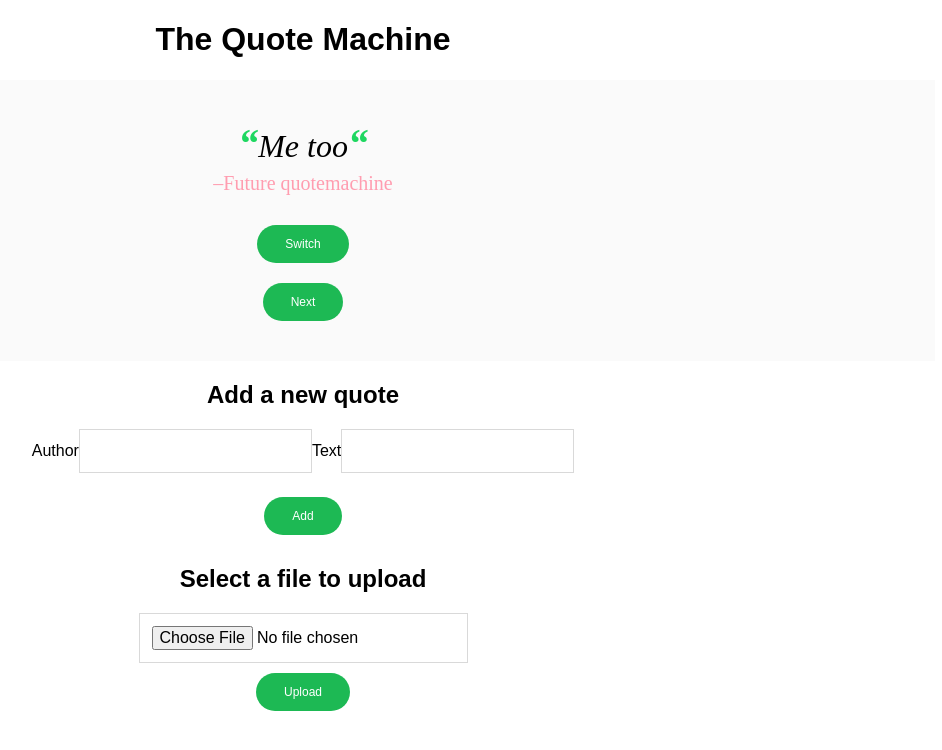
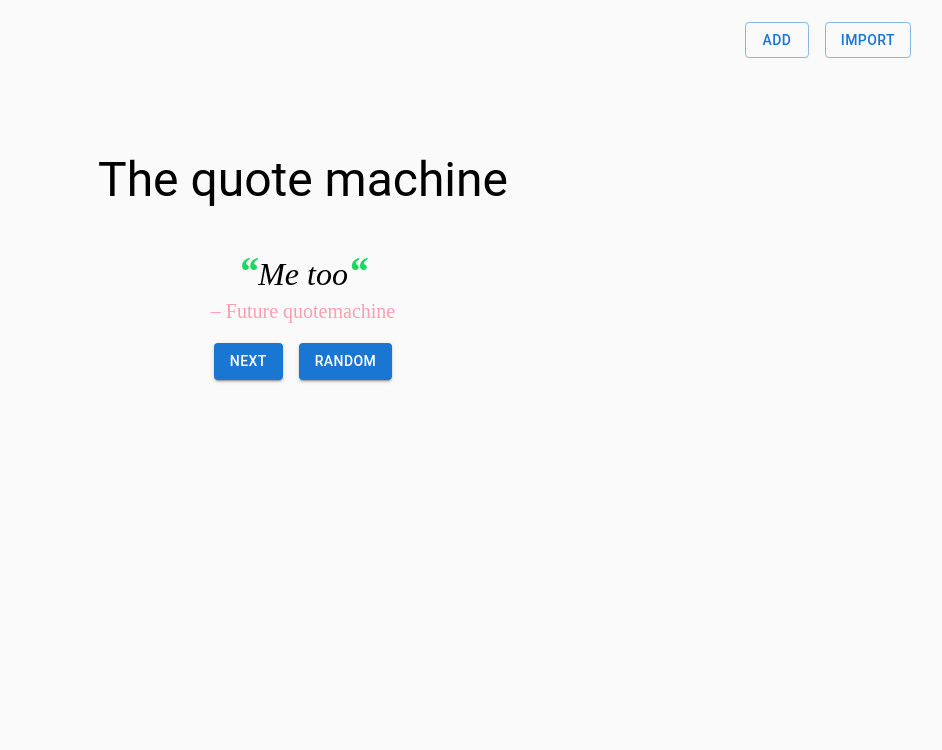
Before and after one commit to Tinatinak/quote-machine-pt2-ttk, a React (Create React App) app: page / in a window 1280 px wide. Shown: the top 750 px of the page, without its empty margins (337-1279 px from the left). Built offline with nearby package versions, Linux system fonts and the light colour scheme.

Commit message:
feat: use mui and update styling

```diff
--- a/src/App.tsx
+++ b/src/App.tsx
@@ -2,18 +2,27 @@ import "./styles.css";
 import { Provider } from "react-redux";
 import { store } from "./store";
 import Quote from "./quotes/Quote";
+import AddQuote from "./add/AddQuote";
 import Upload from "./upload/Upload";
-import AddQuote from "./add/AddQuote";
+import { Box, Toolbar, Typography } from "@mui/material";
 
 export default function App() {
   return (
     <Provider store={store}>
-      <div className="App">
-        <h1>The Quote Machine</h1>
+      <Box className="App">
+        <Toolbar>
+          <Box display="flex" justifyContent="flex-end" width="100%">
+            <Box display="flex" className="buttons-row">
+              <AddQuote />
+              <Upload />
+            </Box>
+          </Box>
+        </Toolbar>
+        <Typography variant="h3" sx={{ mt: "10vh" }}>
+          The quote machine
+        </Typography>
         <Quote />
-        <AddQuote />
-        <Upload />
-      </div>
+      </Box>
     </Provider>
   );
 }
--- a/src/add/AddQuote.tsx
+++ b/src/add/AddQuote.tsx
@@ -1,10 +1,20 @@
 import { useState } from "react";
 import { useAppDispatch } from "../hooks";
 import { quoteActions } from "../quotes/quoteSlice";
+import {
+  Box,
+  Button,
+  TextField,
+  Dialog,
+  DialogActions,
+  DialogContent,
+  DialogTitle,
+} from "@mui/material";
 
 export default function AddQuote() {
   const [author, setAuthor] = useState("");
   const [text, setText] = useState("");
+  const [open, setOpen] = useState(false);
   const dispatch = useAppDispatch();
 
   const resetForm = () => {
@@ -15,34 +25,62 @@ export default function AddQuote() {
   const addQuote = (e: React.FormEvent<HTMLFormElement>) => {
     e.preventDefault();
     dispatch(quoteActions.add(author, text));
+    handleClose();
+  };
+
+  const handleOpen = () => {
+    setOpen(true);
+  };
+
+  const handleClose = () => {
     resetForm();
+    setOpen(false);
   };
 
   return (
+    <Box>
+      <Button variant="outlined" onClick={handleOpen}>
+        Add
+      </Button>
+
+      <Dialog open={open} onClose={handleClose}>
+        <DialogTitle>Add a new quote</DialogTitle>
         <form onSubmit={addQuote}>
-      <h2>Add a new quote</h2>
-      <label>
-        Author
-        <input
+          <DialogContent>
+            <TextField
+              autoFocus
+              label="Author"
+              fullWidth
               value={author}
               onChange={(e) => setAuthor(e.target.value)}
               type="text"
             />
-      </label>
-      <label>
-        Text
-        <input
+            <TextField
+              label="Text"
+              sx={{ mt: 2 }}
+              fullWidth
+              multiline
+              rows={3}
               value={text}
               onChange={(e) => setText(e.target.value)}
               type="text"
             />
-      </label>
-
-      <div className="button">
-        <button className="btn btn_primary btn_rounded" type="submit">
+          </DialogContent>
+          <DialogActions sx={{ mb: 2 }}>
+            <Button onClick={handleClose} color="primary">
+              Cancel
+            </Button>
+            <Button
+              variant="contained"
+              type="submit"
+              disabled={!author || !text}
+              color="primary"
+            >
               Add
-        </button>
-      </div>
+            </Button>
+          </DialogActions>
         </form>
+      </Dialog>
+    </Box>
   );
 }
--- /dev/null
+++ b/src/dialogs/ErrorDialog.tsx
@@ -0,0 +1,30 @@
+import Dialog from "@mui/material/Dialog";
+import {
+  Button,
+  DialogActions,
+  DialogContent,
+  DialogContentText,
+  DialogTitle,
+} from "@mui/material";
+
+interface ErrorDialogProps {
+  open: boolean;
+  onClose: () => void;
+  message: string;
+}
+
+export default function ErrorDialog(props: ErrorDialogProps) {
+  return (
+    <Dialog open={props.open} onClose={props.onClose}>
+      <DialogTitle sx={{ color: "red" }}>Error</DialogTitle>
+      <DialogContent>
+        <DialogContentText>{props.message}</DialogContentText>
+      </DialogContent>
+      <DialogActions>
+        <Button variant="contained" onClick={props.onClose}>
+          OK
+        </Button>
+      </DialogActions>
+    </Dialog>
+  );
+}
--- /dev/null
+++ b/src/dialogs/InfoDialog.tsx
@@ -0,0 +1,28 @@
+import Dialog from "@mui/material/Dialog";
+import {
+  Button,
+  DialogActions,
+  DialogContent,
+  DialogContentText,
+} from "@mui/material";
+
+interface InfoDialogProps {
+  open: boolean;
+  onClose: () => void;
+  message: string;
+}
+
+export default function InfoDialog(props: InfoDialogProps) {
+  return (
+    <Dialog open={props.open} onClose={props.onClose}>
+      <DialogContent>
+        <DialogContentText>{props.message}</DialogContentText>
+      </DialogContent>
+      <DialogActions>
+        <Button variant="contained" onClick={props.onClose}>
+          OK
+        </Button>
+      </DialogActions>
+    </Dialog>
+  );
+}
--- a/src/quotes/Quote.tsx
+++ b/src/quotes/Quote.tsx
@@ -2,6 +2,7 @@ import React from "react";
 import { useAppDispatch, useAppSelector } from "../hooks";
 import { RootState } from "../store";
 import { quoteActions } from "./quoteSlice";
+import { Box, Button } from "@mui/material";
 
 export default function Quote() {
   const dispatch = useAppDispatch();
@@ -18,23 +19,21 @@ export default function Quote() {
   };
 
   return (
-    <div id="quote-box">
+    <Box id="quote-box">
       <h1 id="text">
         <span className="quote">“</span>
         {quotes[currentQuote].text}
         <span className="quote">“</span>
       </h1>
-      <h2 id="author">–{quotes[currentQuote].author}</h2>
-      <div className="button">
-        <button className="btn btn_primary btn_rounded" onClick={switchQuote}>
-          Switch
-        </button>
-      </div>
-      <div className="button">
-        <button className="btn btn_primary btn_rounded" onClick={nextQuote}>
+      <h2 id="author">– {quotes[currentQuote].author}</h2>
+      <Box className="buttons-row">
+        <Button variant="contained" onClick={nextQuote}>
           Next
-        </button>
-      </div>
-    </div>
+        </Button>
+        <Button variant="contained" onClick={switchQuote}>
+          Random
+        </Button>
+      </Box>
+    </Box>
   );
 }
--- a/src/styles.css
+++ b/src/styles.css
@@ -2,15 +2,26 @@
   font-family: sans-serif;
   text-align: center;
 }
+
 html {
   font-size: 100%;
 }
 body {
   font-family: arial;
+  background: #fafafa;
+}
+
+.hidden {
+  display: none;
+}
+
+.buttons-row {
+  display: flex;
+  gap: 1rem;
+  justify-content: center;
 }
 
 #quote-box {
-  background: #fafafa;
   margin: auto;
   text-align: center;
   padding: 30px;
@@ -52,7 +63,9 @@ form input {
 }
 
 form {
-  margin: 1.25rem 0;
+  display: flex;
+  flex-direction: column;
+  align-items: center;
 }
 
 form .btn {
@@ -118,6 +131,10 @@ tr > td {
   background: #1ed760;
 }
 
+.btn.btn_primary:disabled {
+  background: #c1c1c1;
+}
+
 .btn.btn_rounded {
   border-radius: 32px;
 }
--- a/src/upload/Upload.tsx
+++ b/src/upload/Upload.tsx
@@ -2,27 +2,21 @@ import React, { useRef, useState } from "react";
 import { Quote } from "../quotes/data";
 import { useAppDispatch } from "../hooks";
 import { quoteActions } from "../quotes/quoteSlice";
+import { Box, Button } from "@mui/material";
+import ErrorDialog from "../dialogs/ErrorDialog";
+import InfoDialog from "../dialogs/InfoDialog";
 
 export default function Upload() {
-  const inputRef = useRef(null);
-  const [progress, setProgress] = useState(-1);
-  const [file, setFile] = useState<Blob | undefined>(undefined);
+  const inputRef = useRef<HTMLInputElement | null>(null);
+  const [showError, setShowError] = useState(false);
+  const [showSuccess, setShowSuccess] = useState(false);
   const dispatch = useAppDispatch();
 
   const addQuotes = (quotes: Quote[]) => {
     dispatch(quoteActions.addBatch(quotes));
   };
 
-  const handleError = (error: any) => {
-    console.error("Could not read file:", error);
-    window.alert("Failed to read file!");
-  };
-
-  const parse = () => {
-    if (!file) {
-      return;
-    }
-
+  const parse = (file: Blob) => {
     const fileReader = new FileReader();
     fileReader.onerror = (error) => {
       handleError(error);
@@ -31,7 +25,7 @@ export default function Upload() {
       try {
         const json = JSON.parse(e.target?.result as string);
         addQuotes(json);
-        window.alert("Quotes successfully added!");
+        setShowSuccess(true);
       } catch (error) {
         handleError(error);
       }
@@ -39,19 +33,56 @@ export default function Upload() {
     fileReader.readAsText(file, "UTF-8");
   };
 
-  const onFileSelect = (e: any) => {
-    e.target.files && e.target.files.length > 0 && setFile(e.target.files[0]);
+  const onFileSelect = (e: React.ChangeEvent<HTMLInputElement>) => {
+    const selectedFile = e.target.files && e.target.files[0];
+    if (selectedFile) {
+      parse(selectedFile);
+    }
+    if (inputRef.current) {
+      inputRef.current.value = "";
+    }
+  };
+
+  const handleError = (error: any) => {
+    console.error("Could not read file:", error);
+    setShowError(true);
+  };
+
+  const handleButtonClick = () => {
+    if (inputRef.current) {
+      inputRef.current.click();
+    }
+  };
+
+  const handleCloseError = () => {
+    setShowError(false);
+  };
+
+  const handleCloseSuccess = () => {
+    setShowSuccess(false);
   };
 
   return (
-    <div className="upload">
-      <h2>Select a file to upload</h2>
-      <input ref={inputRef} type="file" onChange={onFileSelect} />
-      <div>
-        <button className="btn btn_primary btn_rounded" onClick={parse}>
-          Upload
-        </button>
-      </div>
-    </div>
+    <Box className="upload">
+      <input
+        ref={inputRef}
+        type="file"
+        onChange={onFileSelect}
+        className="hidden"
+      />
+      <Button variant="outlined" onClick={handleButtonClick}>
+        Import
+      </Button>
+      <ErrorDialog
+        open={showError}
+        onClose={handleCloseError}
+        message="Failed to read file!"
+      ></ErrorDialog>
+      <InfoDialog
+        open={showSuccess}
+        onClose={handleCloseSuccess}
+        message="Quotes successfully added!"
+      ></InfoDialog>
+    </Box>
   );
 }
```
Also changed, not shown: package.json (+9 -1 lines), 1 other file (tests, documents, lock files or other folders). Lines whose indentation alone changed are shown as unchanged.
